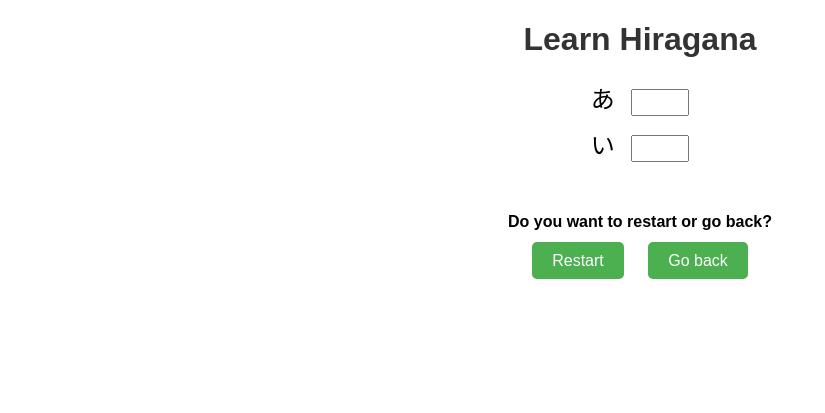
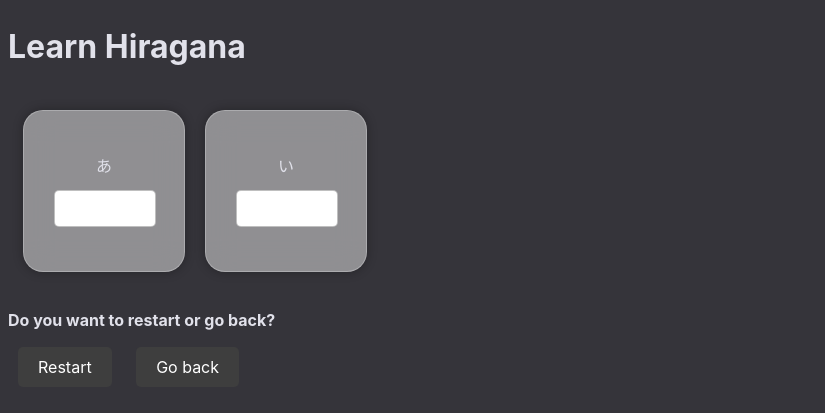
Before and after one commit to floriiian/JLearn, a web app: page /Hiragana.html in a window 1280 px wide. Shown: the top 413 px of the page, without its empty margins (0-825 px from the left). Run offline with its HTML, style and script files only (its server is not run), Linux system fonts and the light colour scheme; data that the repository does not hold is empty.

```diff
--- a/src/main/resources/public/Hiragana.html
+++ b/src/main/resources/public/Hiragana.html
@@ -12,13 +12,34 @@
 <h1>Learn Hiragana</h1>
 
 <div class="container">
-    <label class="char"> あ
-        <input size="3" class="input_field" type="text">
-    </label>
-    <br>
-    <label class="char"> い
-        <input size="3" class="input_field" type="text">
-    </label>
+
+
+    <div class="cards-container">
+        <div class="card">
+            <div class="card__text">
+                <span>あ</span>
+            </div>
+            <form class="card__form" data-testid="cardForm">
+                <label for="inputField">
+                    <input id="inputField" type="text" class="card__field" autocomplete="off" autocapitalize="none" spellcheck="false" placeholder="">
+                </label>
+            </form>
+        </div>
+
+        <div class="card">
+            <div class="card__text">
+                <span>い</span>
+            </div>
+            <form class="card__form" data-testid="cardForm">
+                <label for="inputField">
+                    <input id="inputField" type="text" class="card__field" autocomplete="off" autocapitalize="none" spellcheck="false" placeholder="">
+                </label>
+            </form>
+        </div>
+
+    </div>
+
+
 </div>
 
 <h4>Do you want to restart or go back?</h4>
--- a/src/main/resources/public/style.css
+++ b/src/main/resources/public/style.css
@@ -1,29 +1,6 @@
-body {
-    font-family: Arial, sans-serif;
-    text-align: center;
-    margin: 20px;
-}
-h1 {
-    color: #333;
-}
-.char {
-    font-size: 24px;
-    margin-bottom: 10px;
-    display: inline-block;
-}
-.input_field {
-    font-size: 18px;
-    text-align: center;
-    margin-left: 10px;
-    width: 50px;
-}
-.container {
-    display: inline-block;
-    text-align: left;
-    margin-bottom: 20px;
-}
+
 .btn {
-    background-color: #4CAF50;
+    background-color: #3e3e3e;
     color: white;
     padding: 10px 20px;
     text-align: center;
@@ -32,5 +9,62 @@ h1 {
     margin: 10px;
 }
 .btn:hover {
-    background-color: #45a049;
+    background-color: #a8a8a8;
 }
+
+body {
+    font: 1em/1.618 Inter, sans-serif;
+    align-items: center;
+    justify-content: center;
+    background: rgb(53, 52, 58);
+    color: #e1e1ea;
+
+}
+
+.cards-container {
+    display: flex;
+    flex-wrap: wrap;
+    justify-content: flex-start;
+    gap: 10px;
+    width: 100%;
+    padding: 10px;
+}
+
+
+.card {
+    min-height: 100px;
+    flex-direction: column;
+    justify-content: center;
+    align-items: center;
+    text-align: center;
+
+    max-width: 100px;
+    height: auto;
+    padding: 30px;
+
+    border: 1px solid rgba(255, 255, 255, .25);
+    border-radius: 20px;
+    background-color: rgba(255, 255, 255, 0.45);
+    box-shadow: 0 0 10px 1px rgba(0, 0, 0, 0.25);
+    backdrop-filter: blur(15px);
+    display: flex;
+    position: relative;
+    margin: 5px;
+}
+
+.card__field {
+    text-align: center;
+    color: black;
+    width: 80%;
+    padding: 10px;
+    margin-top: 10px;
+    border-radius: 5px;
+    border: 1px solid rgba(0, 0, 0, 0.25);
+}
+
+.character {
+    position: relative;
+    top: 10px;
+    left: 50%;
+    transform: translateX(-50%);
+}
```
